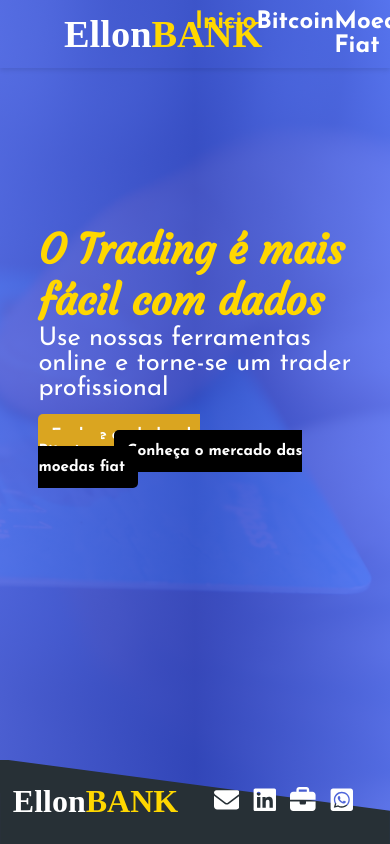
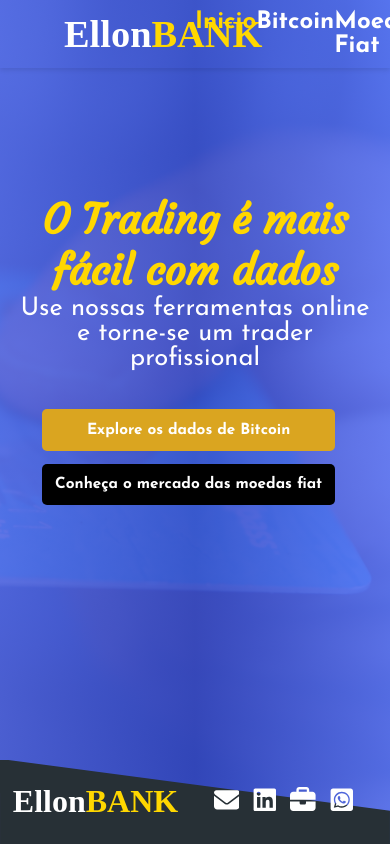
Before and after one commit to Carlitonchin/ellon, a Next.js app: page / in a window 390 px wide. Shown: the top 844 px of the page. Built offline with nearby package versions, Linux system fonts and the light colour scheme; a web font is replaced by a local one.

Commit message:
buttons direction column when windows is 800px or less

```diff
--- a/styles/index.module.css
+++ b/styles/index.module.css
@@ -37,9 +37,21 @@
 
 @media only screen and (max-width: 1000px) {
     .container{
-        padding: 3rem;
+        padding: 1rem;
         align-items: center;
         justify-content: center;
         width: 100%;
+        text-align: center;
     }
   }
+
+  @media only screen and (max-width: 800px) {
+    .container_buttons{
+        display: flex;
+        flex-direction: column;
+    }
+
+    .button{
+        margin-top: 1rem;
+    }
+  }
```
